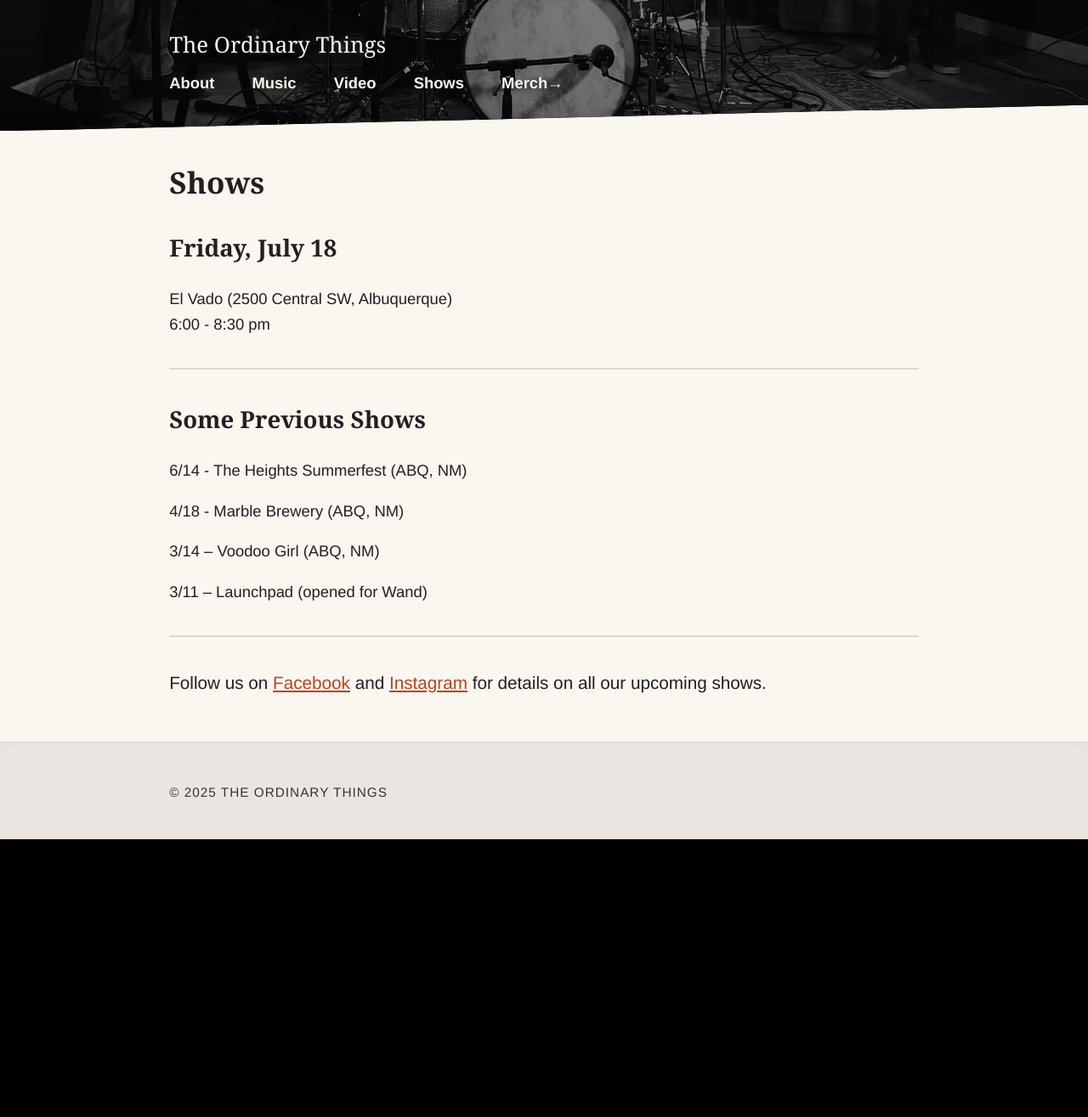
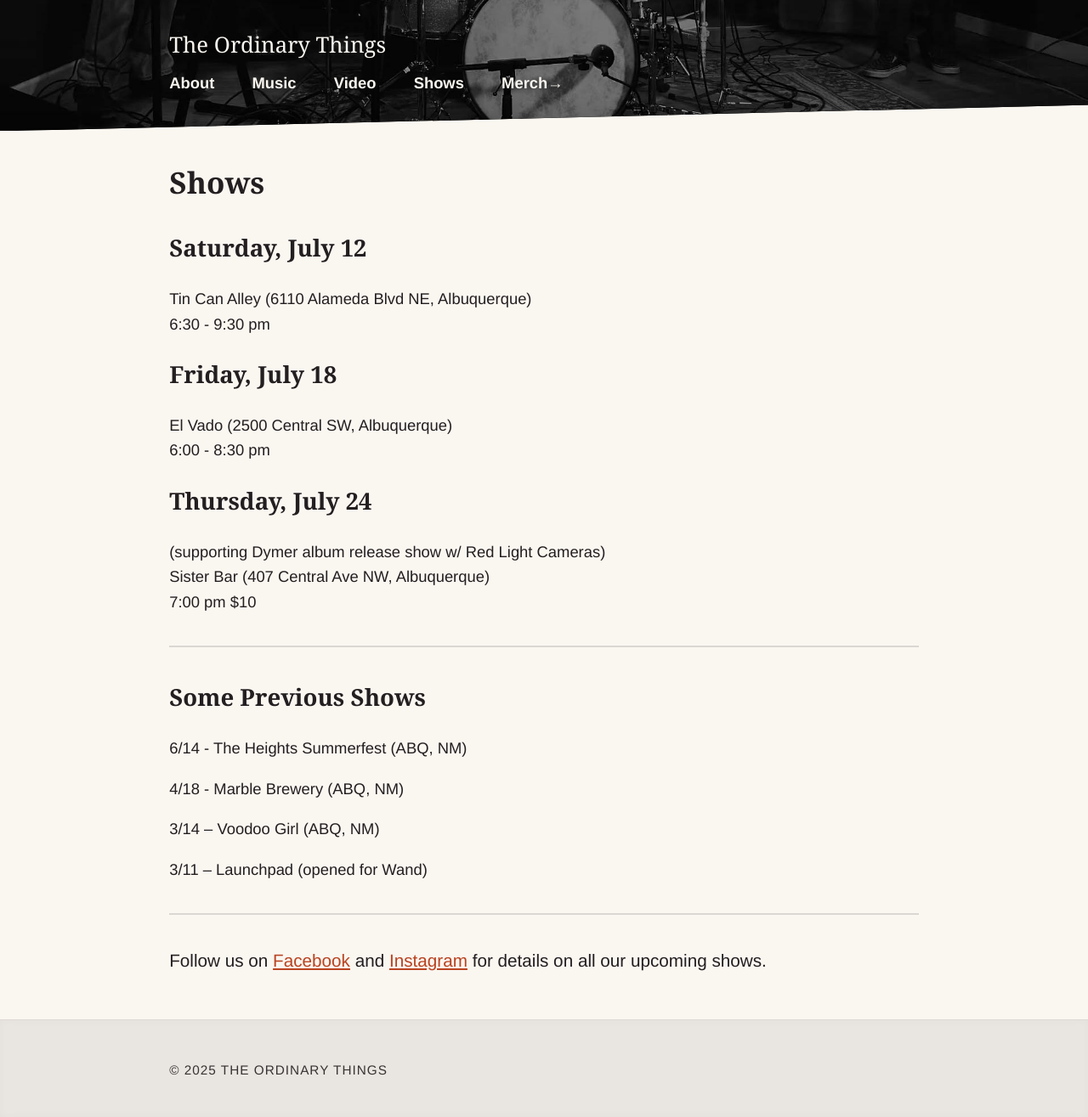
Before and after one commit to nsmsn/theordinarythings, a Jekyll site: the page built from shows.md, in a window 1280 px wide. Shown: the whole page at 85% size. Built offline with Jekyll 4.4.1, drawn with Linux system fonts in a browser that asks for light colours; some web fonts are replaced; before the commit the page ends 988 px from its top, so only the background shows below that.

Commit message:
Updated Shows

```diff
--- a/shows.md
+++ b/shows.md
@@ -5,9 +5,18 @@ permalink: "/shows/"
 layout: page
 ---
 
+## Saturday, July 12
+Tin Can Alley (6110 Alameda Blvd NE, Albuquerque) <br/>
+6:30 - 9:30 pm
+
 ## Friday, July 18
 El Vado (2500 Central SW, Albuquerque) <br/>
 6:00 - 8:30 pm
+
+## Thursday, July 24
+(supporting Dymer album release show w/ Red Light Cameras)<br/>
+Sister Bar (407 Central Ave NW, Albuquerque)<br/>
+7:00 pm   $10
 
 <!--Check back soon for more shows and dates. ✌️-->
 
```
